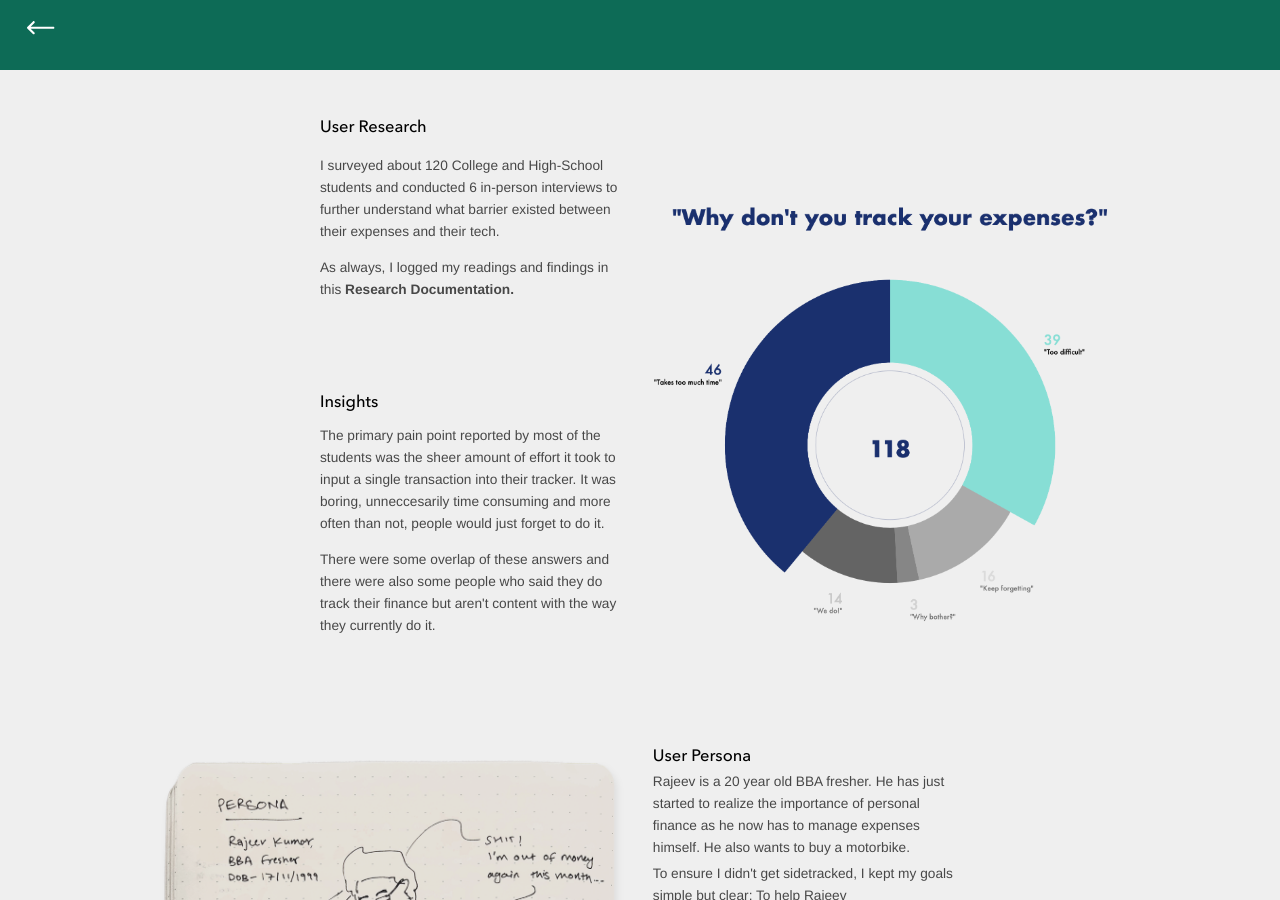
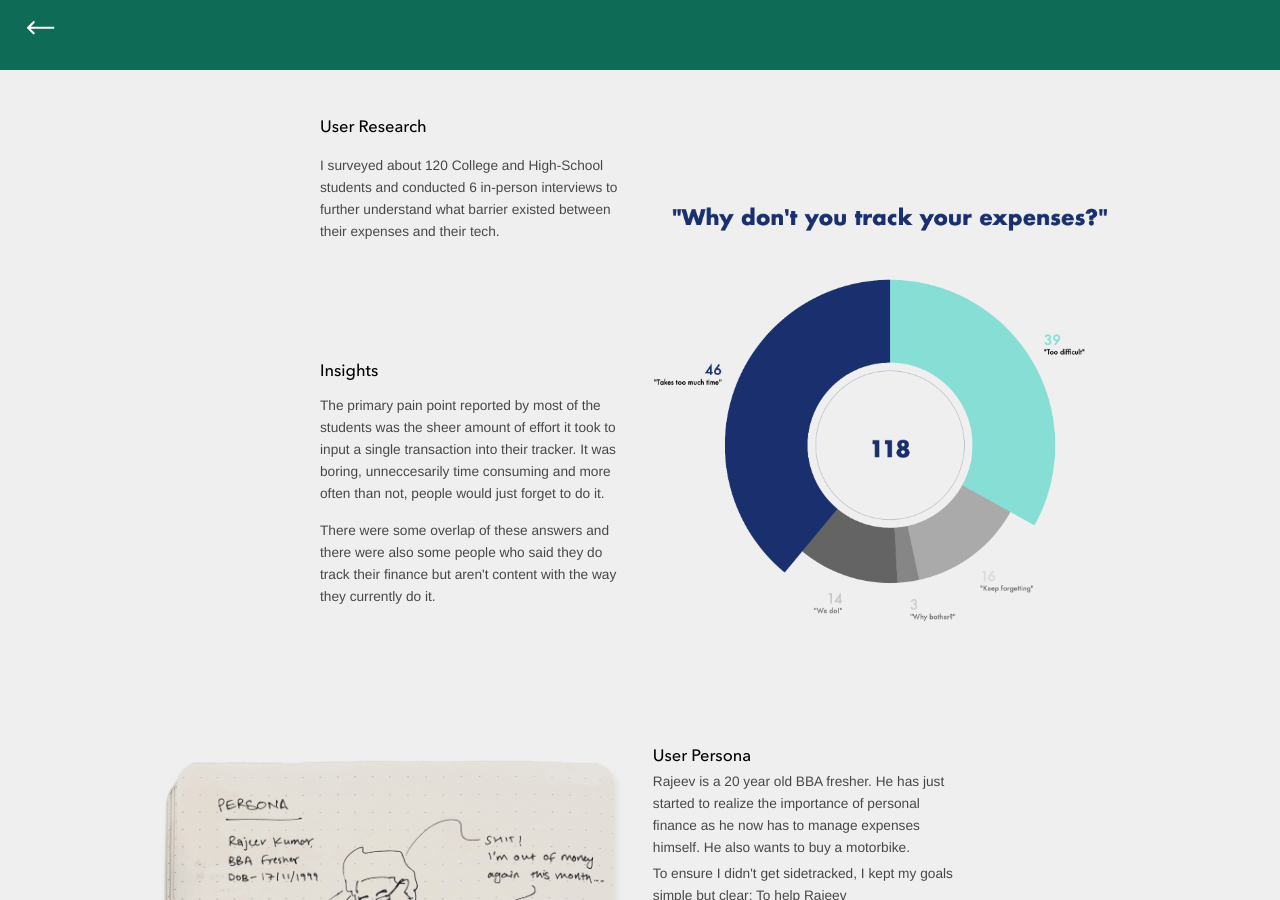
Before and after one commit to clearlysid/clearlysid.github.io, a Jekyll site: the page built from _work/2_uiux.html, in a window 1280 px wide and 900 px high, scrolled down 442 px. Built offline with Jekyll 4.4.1, drawn with Linux system fonts in a browser that asks for light colours; some web fonts are replaced.

Commit message:
hid link wip

```diff
--- a/_work/2_uiux.html
+++ b/_work/2_uiux.html
@@ -19,7 +19,7 @@ color: 0d6b56
     <section class="lax" data-lax-preset_small="addDepth">
         <h2 class="lax" data-lax-preset_large="eager-20">User Research</h2>
         <p>I surveyed about 120 College and High-School students and conducted 6 in-person interviews to further understand what barrier existed between their expenses and their tech.</p>
-        <p style="padding-top: 1rem;">As always, I logged my readings and findings in this <a href="https://paper.dropbox.com/doc/Research-Documentation-Teen-Finances-in-India--Aw3b4PV6mutT4mxkk7fggFsSAQ-thUkzSycJFoN1Gd38NVpt" style="font-weight:bold;">Research Documentation.</a></p>
+        <!-- <p style="padding-top: 1rem;">As always, I logged my readings and findings in this <a href="https://paper.dropbox.com/doc/Research-Documentation-Teen-Finances-in-India--Aw3b4PV6mutT4mxkk7fggFsSAQ-thUkzSycJFoN1Gd38NVpt" style="font-weight:bold;">Research Documentation.</a></p> -->
     </section>
 
     <figure class="lax" data-lax-preset_small="addDepth">
```
